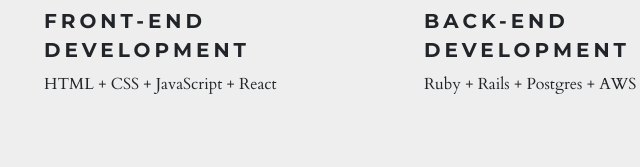
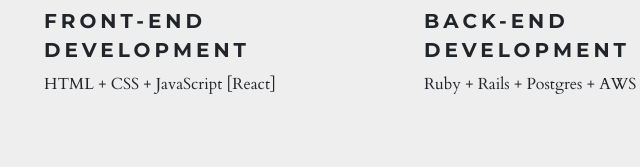
Before and after one commit to CityMiles/CityMiles.github.io, a plain HTML site: page portfolio/index.html in a window 1280 px wide. Shown: the part 2098-2265 px from the top of the page, 41-681 px from the left. Drawn offline with Linux system fonts and the light colour scheme.

Commit message:
Update index.html

```diff
--- a/portfolio/index.html
+++ b/portfolio/index.html
@@ -84,7 +84,7 @@
                 <div class="box">
                   <div class="icon"><i class="fa fa-desktop"></i></div>
                   <h5>FRONT-END Development</h5>
-                  <p>HTML + CSS + JavaScript + React</p>
+                  <p>HTML + CSS + JavaScript [React]</p>
                 </div>
               </div>
               <div class="col-md-4">
```
